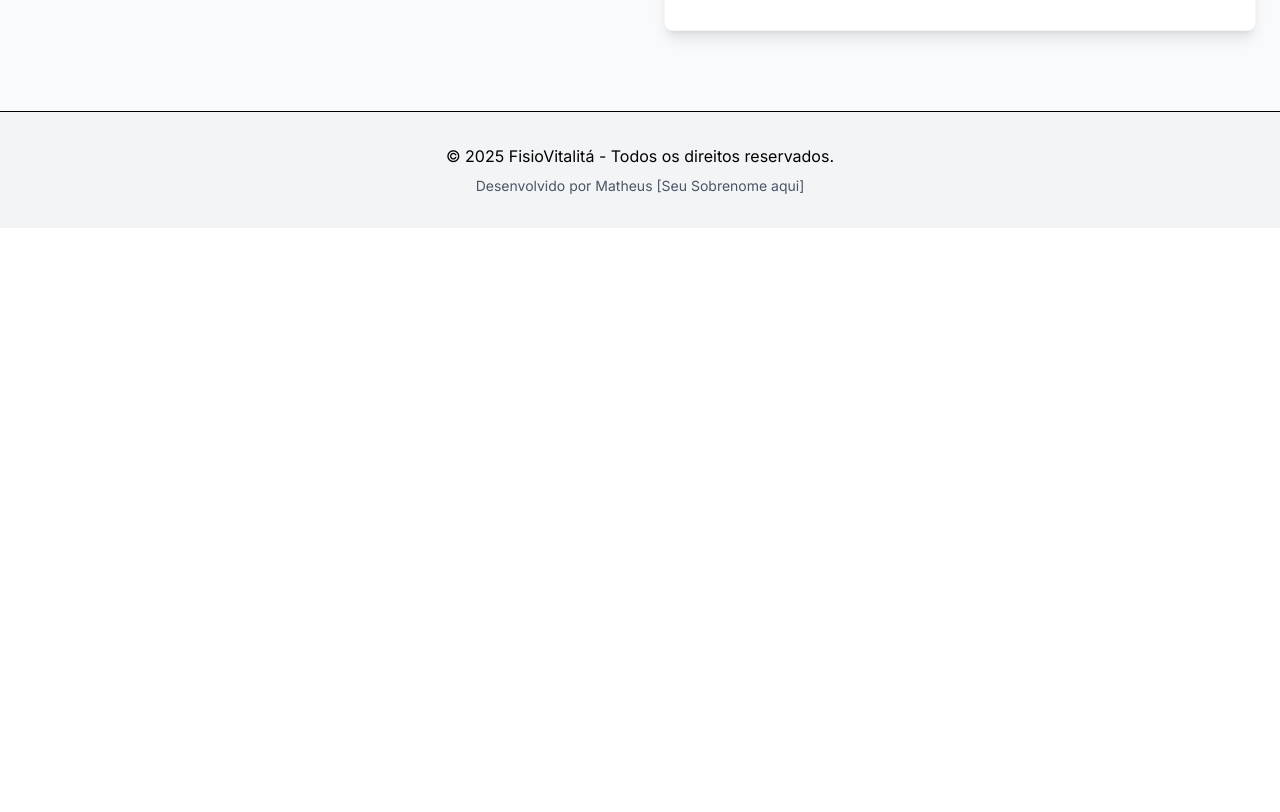
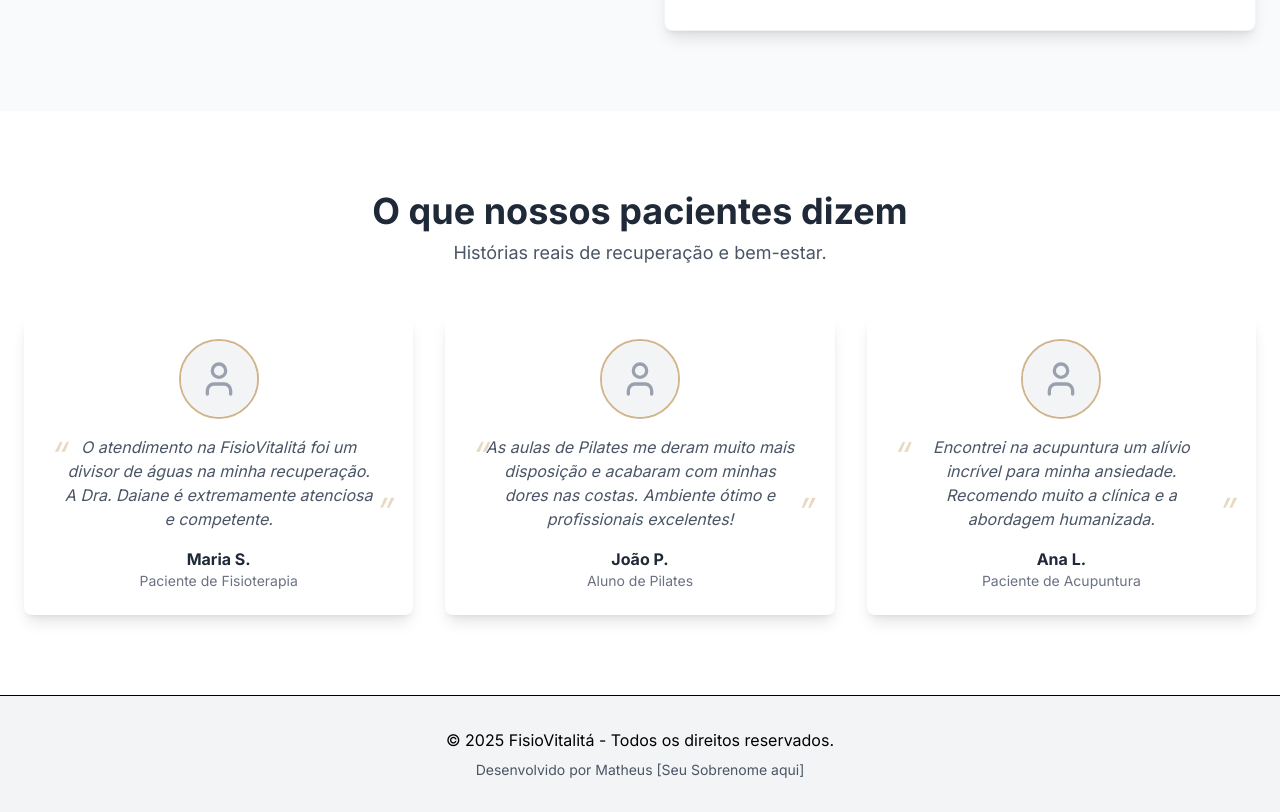
Before and after one commit to Kvothe000/fisio-vitalita-site, a Next.js app: page / in a window 1280 px wide. Shown: the part 2525-3337 px from the top of the page. Before the commit the page ends 2753 px from the top, so only its background shows below. Built offline with nearby package versions, Linux system fonts and the light colour scheme.

Commit message:
feat: add testimonials section to home page

```diff
--- a/app/page.tsx
+++ b/app/page.tsx
@@ -6,6 +6,30 @@ import Link from 'next/link';
 import { ChevronRight, Phone, Mail, MapPin, HeartPulse, Activity, Dna } from 'lucide-react';
 import ServiceCard from '@/components/ServiceCard';
 import Image from 'next/image'; // Adicione esta linha se ainda não existir
+import TestimonialCard from '@/components/TestimonialCard';
+
+// --- DADOS DOS DEPOIMENTOS (PLACEHOLDERS) ---
+const testimonials = [
+  {
+    quote: "O atendimento na FisioVitalitá foi um divisor de águas na minha recuperação. A Dra. Daiane é extremamente atenciosa e competente.",
+    name: "Maria S.",
+    role: "Paciente de Fisioterapia",
+    imageUrl: "", // Usará placeholder por enquanto
+  },
+  {
+    quote: "As aulas de Pilates me deram muito mais disposição e acabaram com minhas dores nas costas. Ambiente ótimo e profissionais excelentes!",
+    name: "João P.",
+    role: "Aluno de Pilates",
+    imageUrl: "",
+  },
+  {
+    quote: "Encontrei na acupuntura um alívio incrível para minha ansiedade. Recomendo muito a clínica e a abordagem humanizada.",
+    name: "Ana L.",
+    role: "Paciente de Acupuntura",
+    imageUrl: "",
+  },
+];
+// ---------------------------------------------
 
 export default function Home() {
   return (
@@ -197,6 +221,42 @@ export default function Home() {
           </div>
         </div>
       </section>
+{/* ... (Hero, Serviços, Sobre, Contato ficam aqui em cima) ... */}
+
+      {/* ======================================= */}
+      {/* === NOVA SEÇÃO: Testemunhos === */}
+      {/* ======================================= */}
+      <section className="bg-white py-20"> {/* Fundo branco para contrastar */}
+        <div className="container mx-auto px-6">
+
+          {/* Título da Seção */}
+          <div className="text-center mb-12">
+            <h2 className="text-3xl md:text-4xl font-bold text-[#1F2937]">
+              O que nossos pacientes dizem
+            </h2>
+            <p className="text-lg text-gray-600 mt-2">
+              Histórias reais de recuperação e bem-estar.
+            </p>
+          </div>
+
+          {/* Grid de Cards de Depoimento */}
+          <div className="grid grid-cols-1 md:grid-cols-3 gap-8">
+
+            {/* Usamos .map() para criar um card para cada depoimento */}
+            {testimonials.map((testimonial, index) => (
+              <TestimonialCard
+                key={index} // Usando index como key por enquanto
+                quote={testimonial.quote}
+                name={testimonial.name}
+                role={testimonial.role}
+                imageUrl={testimonial.imageUrl}
+              />
+            ))}
+
+          </div>
+        </div>
+      </section>
+      {/* === Fim da Seção de Testemunhos === */}
 
     </main>
   );
--- /dev/null
+++ b/components/TestimonialCard.tsx
@@ -0,0 +1,46 @@
+// Arquivo: components/TestimonialCard.tsx
+import Image from 'next/image';
+import { User } from 'lucide-react'; // Ícone de placeholder para foto
+
+interface TestimonialCardProps {
+  quote: string;
+  name: string;
+  role: string; // Ex: "Paciente de Fisioterapia", "Aluna de Pilates"
+  imageUrl?: string; // Opcional: URL da foto do paciente
+}
+
+export default function TestimonialCard({ quote, name, role, imageUrl }: TestimonialCardProps) {
+  return (
+    <div className="bg-white rounded-lg shadow-lg p-6 flex flex-col items-center text-center">
+      {/* Foto/Avatar */}
+      <div className="w-20 h-20 rounded-full overflow-hidden mb-4 border-2 border-[#D2B48C]"> {/* Usando a cor de acento Bege */}
+        {imageUrl ? (
+          <Image
+            src={imageUrl}
+            alt={name}
+            width={80}
+            height={80}
+            className="w-full h-full object-cover"
+          />
+        ) : (
+          // Placeholder se não tiver foto
+          <div className="w-full h-full bg-gray-100 flex items-center justify-center">
+            <User className="w-10 h-10 text-gray-400" />
+          </div>
+        )}
+      </div>
+
+      {/* Citação (Depoimento) */}
+      {/* Adicionando aspas estilizadas */}
+      <blockquote className="text-gray-600 italic mb-4 relative px-4">
+        <span className="absolute top-0 left-0 text-4xl text-[#D2B48C] opacity-50">&ldquo;</span>
+        {quote}
+        <span className="absolute bottom-0 right-0 text-4xl text-[#D2B48C] opacity-50">&rdquo;</span>
+      </blockquote>
+
+      {/* Nome e Cargo/Papel */}
+      <p className="font-bold text-[#1F2937]">{name}</p>
+      <p className="text-sm text-gray-500">{role}</p>
+    </div>
+  );
+}
```
